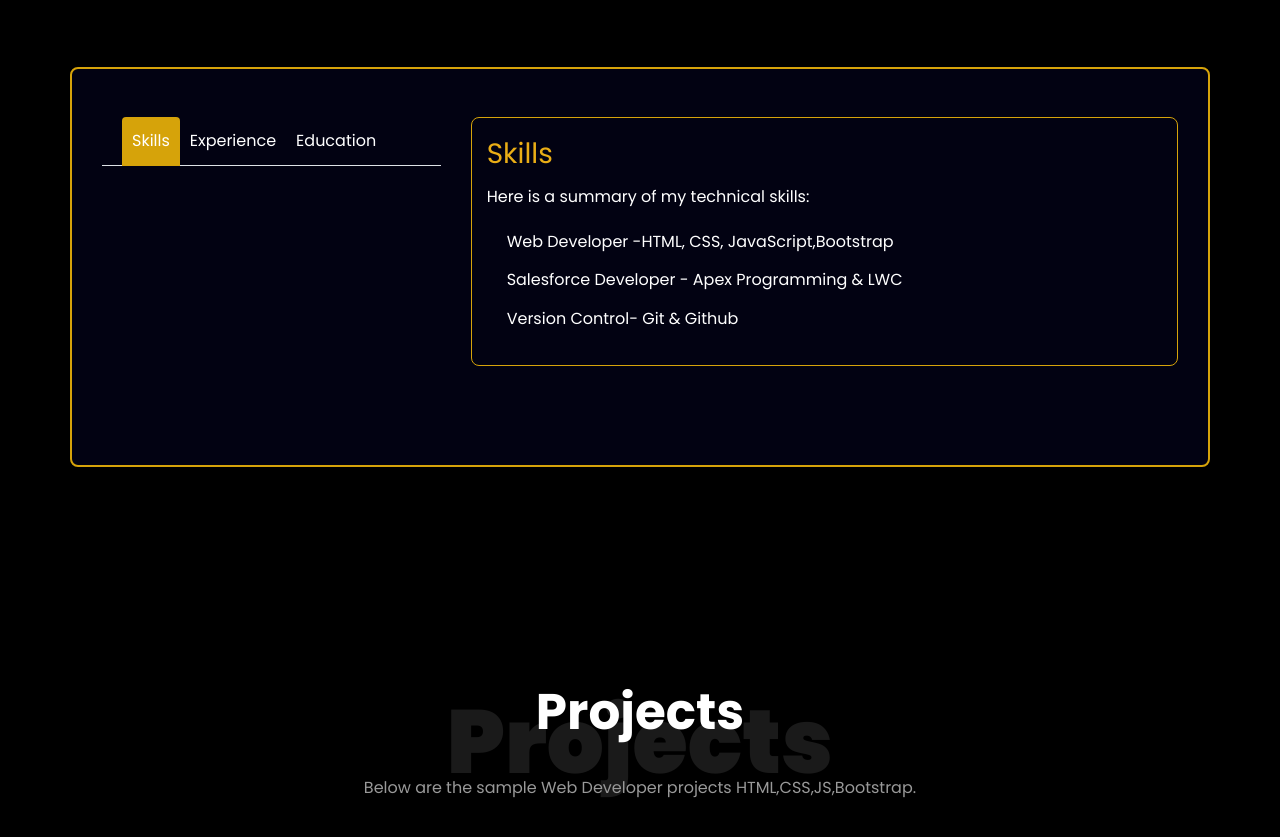
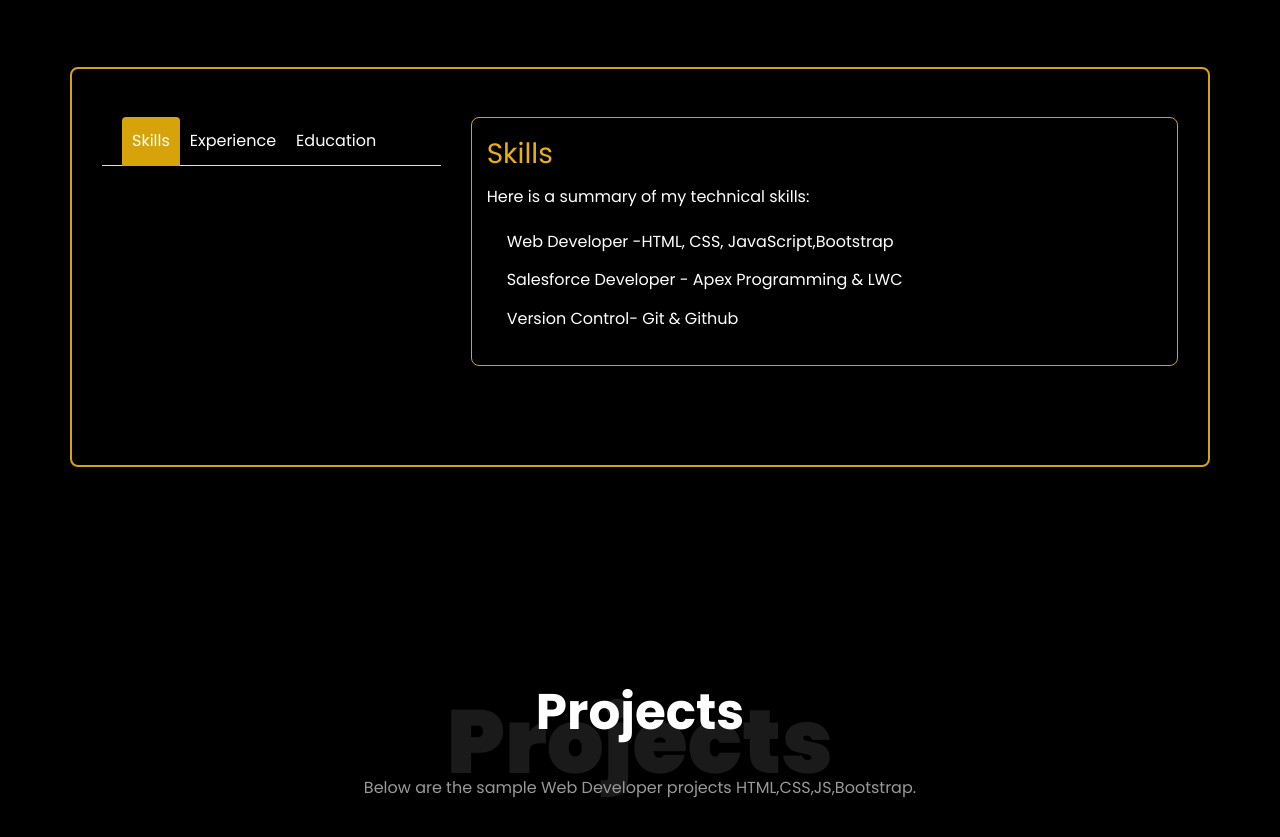
Before and after one commit to bushramaniyar/selfportfolio, a plain HTML site: page index.html in a window 1280 px wide. Shown: the part 1009-1846 px from the top of the page. Drawn offline with Linux system fonts and the light colour scheme; files whose address does not match are found by name.

Commit message:
Update index.html

```diff
--- a/index.html
+++ b/index.html
@@ -114,7 +114,7 @@
 
 
 .bush #about {
-	background-color: rgb(2, 2, 18); /* Light background color */
+	background-color: black; /* Light background color */
 	border-radius: 8px;
 	padding: 30px;
 	color: #fff;
```
